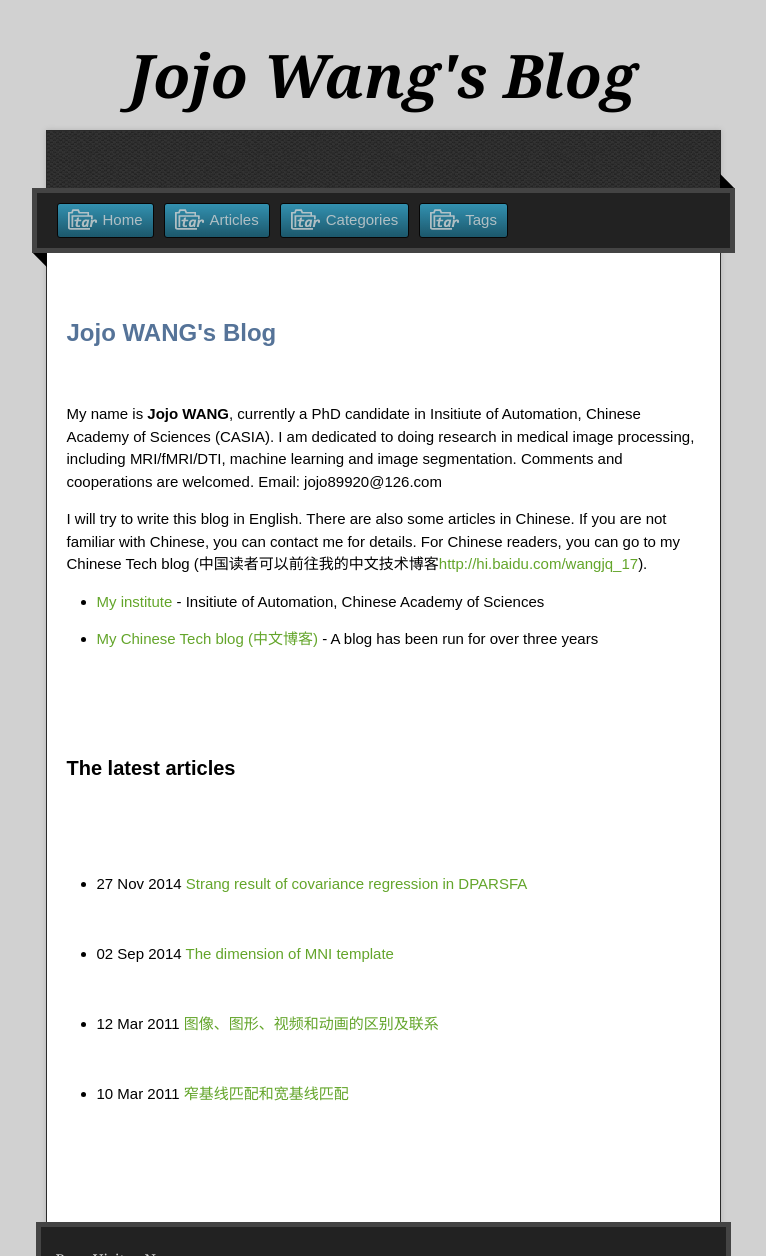
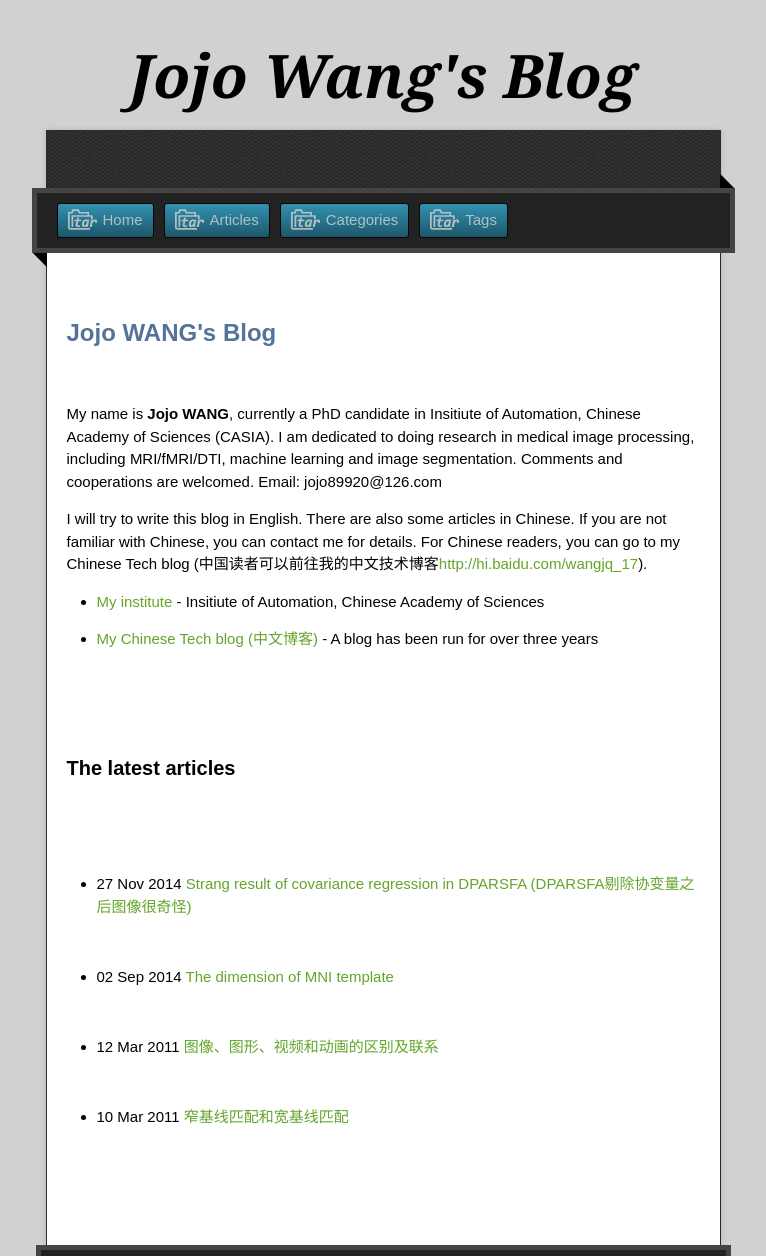
Before and after one commit to jojowang17/jekyll_demo, a Jekyll site: the page built from index.html, in a window 1280 px wide. Shown: the top 1256 px of the page, without its empty margins (257-1023 px from the left). Built offline with Jekyll 4.4.1, drawn with Linux system fonts in a browser that asks for light colours; nearby versions of some CDN libraries; part of the change alters nothing that is shown; grey boxes are pictures that could not be loaded.

Commit message:
Update 2014-11-27-Strang result of covariance regression in DPARSFA.md

```diff
--- a/_posts/2014-11-27-Strang result of covariance regression in DPARSFA.md
+++ b/_posts/2014-11-27-Strang result of covariance regression in DPARSFA.md
@@ -2,17 +2,21 @@
 layout: article
 categories: [image_processing]
 tags: [brain]
-title: Strang result of covariance regression in DPARSFA
+title: Strang result of covariance regression in DPARSFA (DPARSFA剔除协变量之后图像很奇怪)
 comments: yes
 ---
+<b>English:</b>
 
 We always need to regress out nuisance covariates in the MRI preprocessing before FC calculation. In the DASRSF advance version, the MRI image becomes strange after the regression. As shown in the figure, we can find that (1) there are singal out of the brain in the regressed image; (2) the whole regressed image looks gray.
 
-<img src="https://cloud.githubusercontent.com/assets/8384205/5212725/c2102630-7639-11e4-9fc5-04b77bd7a51f.png">before regression
-<img src="https://cloud.githubusercontent.com/assets/8384205/5212726/c39a6556-7639-11e4-881b-ebd509fe9b32.png">after regression
+<img src="https://cloud.githubusercontent.com/assets/8384205/5212725/c2102630-7639-11e4-9fc5-04b77bd7a51f.png" align="middle">before regression
 
-This phenomenon is
-论坛老师们：
+<img src="https://cloud.githubusercontent.com/assets/8384205/5212726/c39a6556-7639-11e4-881b-ebd509fe9b32.png" align="middle">after regression
+
+This regressed result is correct. Before regression, (1)the signal intensity in the brain is much higher than that out in the background. Hence, we can clearly identify the brain from the background; (2) the BOLD signal intensities of GM/WM/CSF are different, so we can see the structures in the brain clearly. When the regresion is performed, both the signal covariates of head movement, GM/WM/CSF .. and the mean value of the time domain are regressed. The signal difference between the brain and the background as well as the signal difference among GW/WM/CSF become small. Therefore, the regressed brain image looks blurrier than the imge before regression.
+
+
+<b>中文：</b>
 我用DPASRFA2.1版做功能连接前的预处理，做了slice timing、reliagnment、normalise（T1像）、detrend and filter，继续做了剔除头动、全脑平均、白质、脑脊液协变量后，发现图像变得怪怪的，主要有两个问题，一是所有volume在脑外也出现了信号，二是有部分volume图像整个都是灰灰的，如图。过程中文件夹都正常生成了，后面的功能连接图也跑的顺利。
 我单跑了剔除头动或剔除全脑平均等，并且用rest软件试了下，换成spm5等等，还是这种情况，为什么输入软件推荐的步骤，出来的结果却很奇怪呢。后来发现spm qq群里有几个人都是类似的情况，所以很希望老师们帮忙分析下，是那里的问题？如果这一步可以纠正，我还是希望用DPARSFA做，毕竟简单快捷。另外建议老师们能上传下你们处理的中间数据的示意图，我们可以作为质量控制的标准。
 
@@ -20,11 +24,9 @@ This phenomenon is
 Re
 解释一下为什么回归之后你会看见这样的图像。在做回归之前，脑内的信号是远高于脑外的，所以你在图像上可以看见清晰的脑内脑外差别。同理，灰质白质脑脊液三者的BOLD信号强度也是不一样的，所以在回归之前，你能够很清楚地看到大脑的图像。然而，在做回归的时候，不仅会去掉头动、白质…等等协变量信号，“时域均值”也同时去除掉了。所以这个时候，脑内信号和脑外信号的“时域均值”都被去掉了，你不会再看到脑内信号非常明显地高于脑外信号。同样，灰质白质之间的差别也相应被取消掉了，因为这个时候你看见的只是变异，已经没有时域均值了。当然，由于脑外信号大都是一些随机噪声，所以你会看见脑外的信号弱且随机性强。时域均值的去除与否，都不影响后面的频域分析（如ALFF）或相关分析（如功能连接或类似看相似性的ReHo）
 
-Generally, there are two kinds of dimension in MNI template: <font color="#FF0000">(1) 181 x 217 x 181 (1mm resolution) (2) 182 x 218 x 182 (1mm resolution)</font>. For example, the ICBM-152 Atlas that comes from the UCLA web site has dimensions of 182 x 218 x 182 .  Within DTI Studio it is 181 x 217 x 181. There seems to be a single slice  difference between both templates?  Where would the single slice need to be added for both templates to match?
 
-<font color="#FF0000">It is likely that the difference is just 0 padding at the 182th, 218th, and 182th line. You can convert our 181x217x181 atlas to 182x218x182 using the "Crop" function in Landmarker. Another possibility is that it was interpolated, which can also be done by Landmarker. You may want to make sure by subtracting the images (you can do it in RoiEditor). </font>
 
-I don't know why there are two versions with different dimensions.
+
 
 
 Reference: <a href="http://restfmri.net/forum/node/1099">http://restfmri.net/forum/node/1099</a>
```
